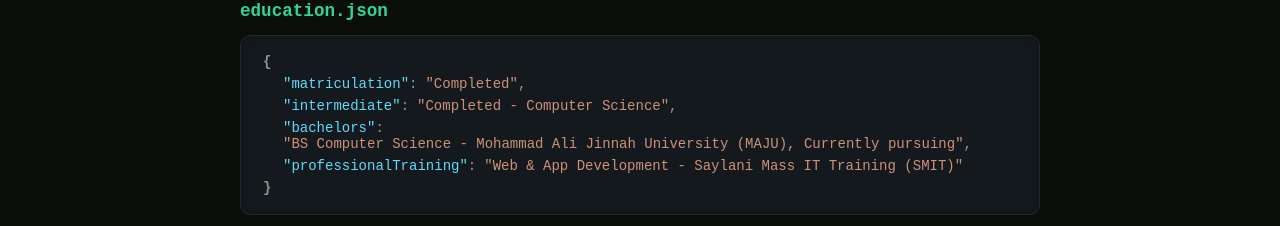
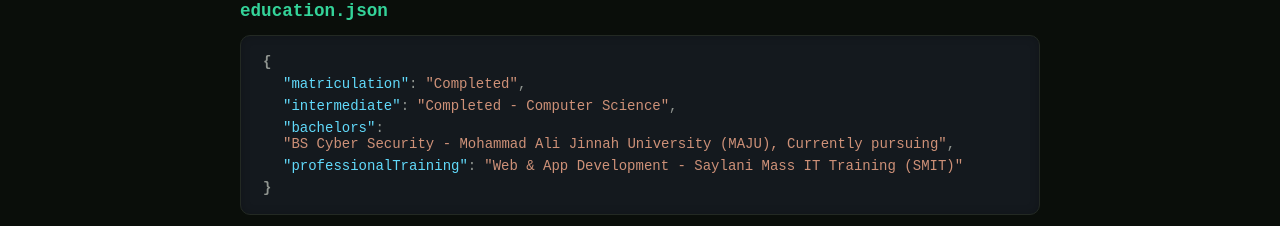
Before and after one commit to muhammad-waqas99/waqas-portfolio, a React (Vite) app: page / in a window 1280 px wide. Shown: the part 3180-3406 px from the top of the page. Built offline with nearby package versions, Linux system fonts and the light colour scheme.

Commit message:
Update bachelor's degree information in aboutData.js

```diff
--- a/src/data/aboutData.js
+++ b/src/data/aboutData.js
@@ -41,7 +41,7 @@
 education: {
   matriculation: "Completed",
   intermediate: "Completed - Computer Science",
-  bachelors: "BS Computer Science - Mohammad Ali Jinnah University (MAJU), Currently pursuing",
+  bachelors: "BS Cyber Security - Mohammad Ali Jinnah University (MAJU), Currently pursuing",
   professionalTraining: "Web & App Development - Saylani Mass IT Training (SMIT)"
 },
   closingQuote: "// Always learning. Always building."
```
